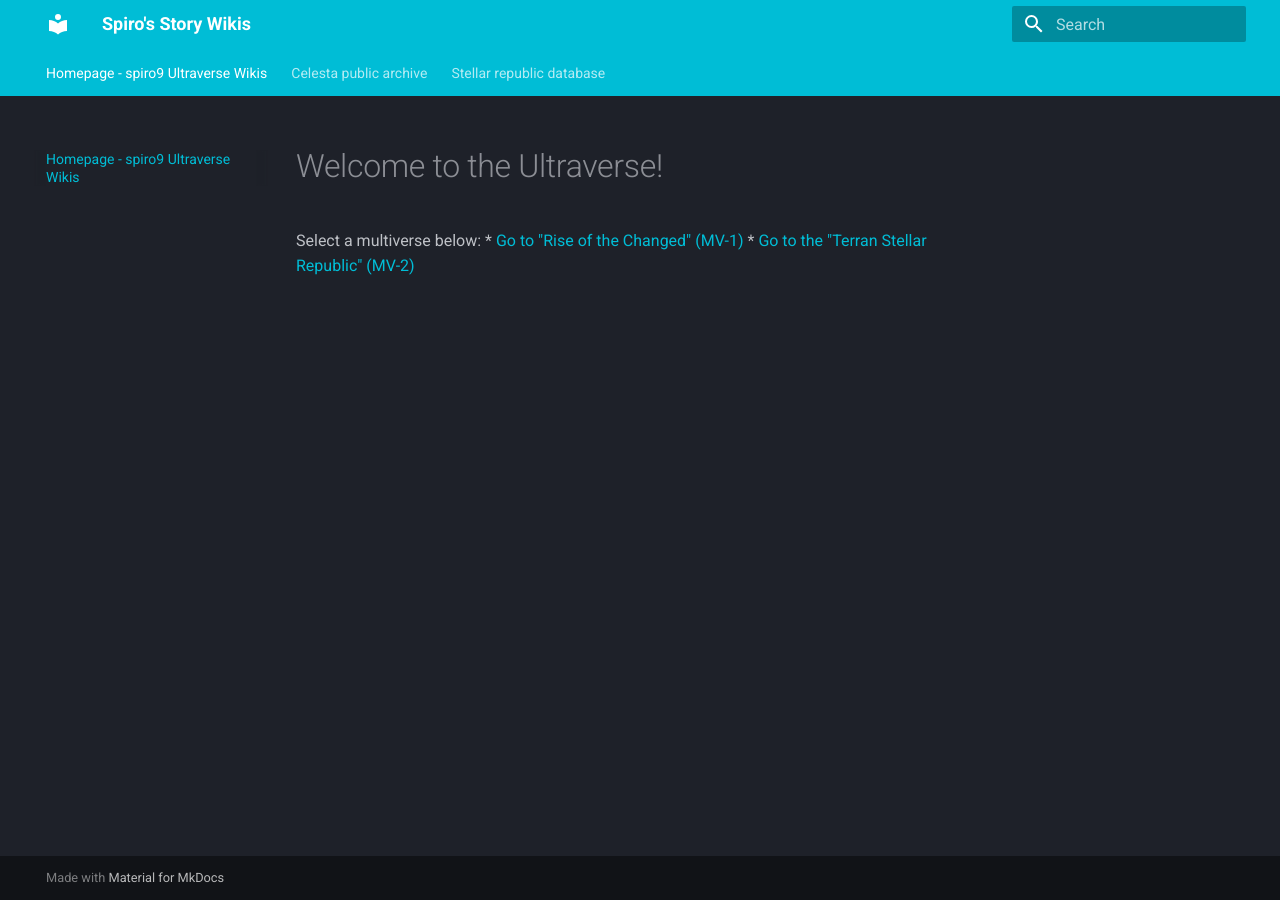
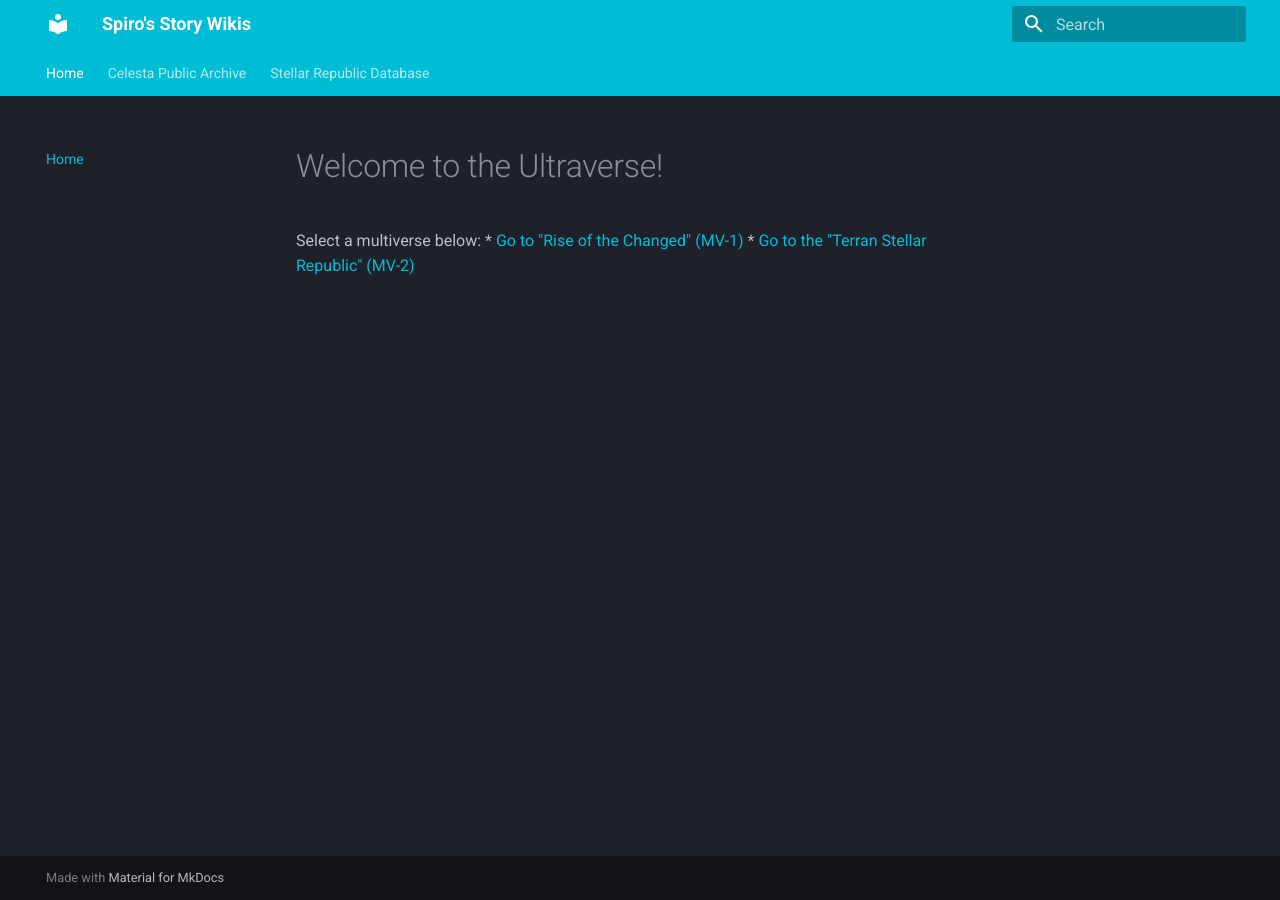
Before and after one commit to spiro9-peef/s9-storywiki-pages, an MkDocs documentation site: the page built from docs/Home.md, in a window 1280 px wide. Built offline with MkDocs 1.6.1 and Material for MkDocs 9.7.7, drawn with Linux system fonts in a browser that asks for light colours; some of the changed lines change nothing that is shown.

Commit message:
MkDocs Fix

```diff
--- a/mkdocs.yml
+++ b/mkdocs.yml
@@ -22,3 +22,11 @@ theme:
   features:
     - navigation.tabs # Optional: Creates a top bar to switch sub-wikis like Google Sites
     - navigation.indexes # Makes clicking a folder automatically load its index/Home file
+
+# Explicitly design your independent Google-Sites-style layout tabs
+nav:
+  - Home: Home.md
+  - Celesta Public Archive:
+    - celesta-public-archive/homepage.md
+  - Stellar Republic Database:
+    - stellar-republic-database/homepage.md
```
Also changed, not shown: 1 other file.
